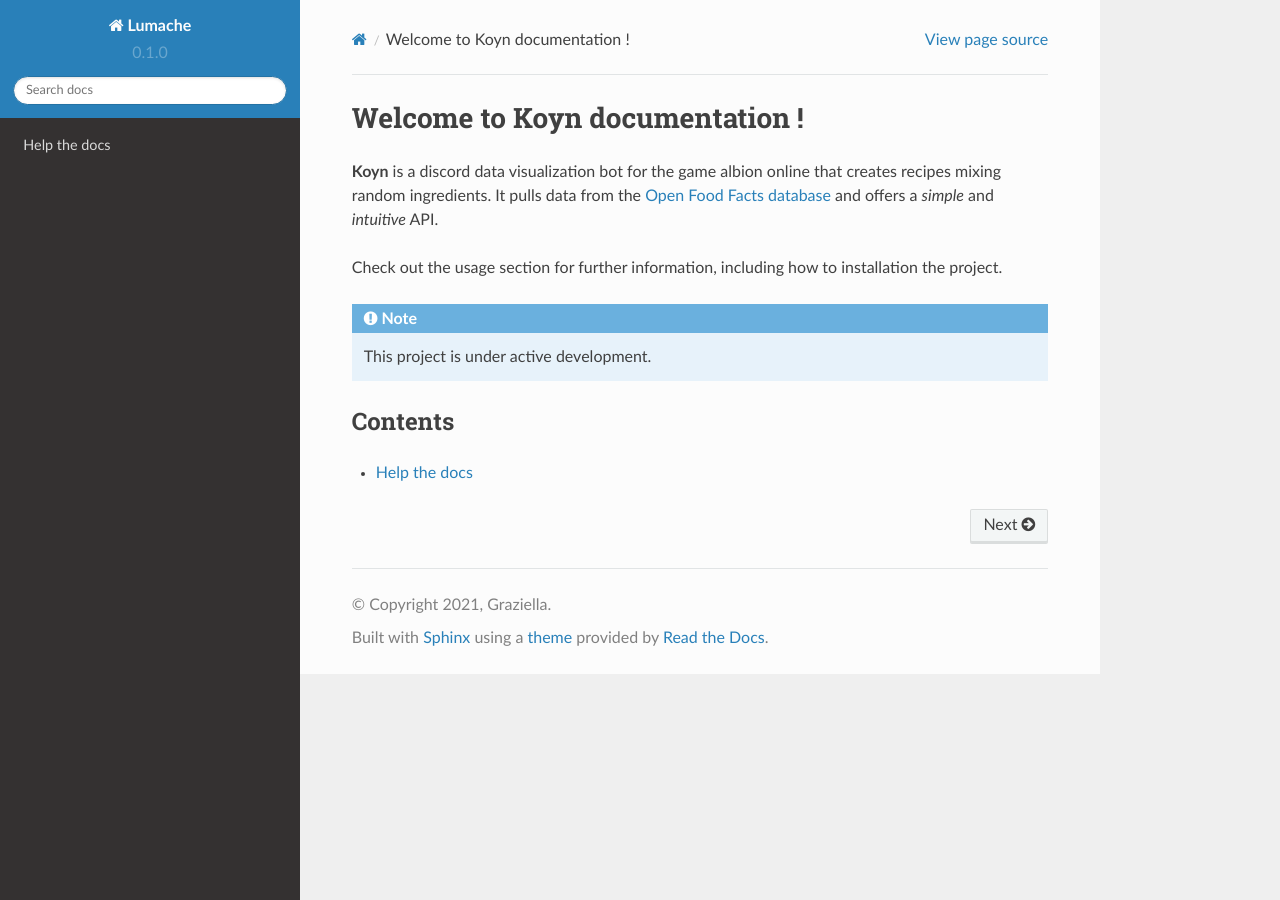
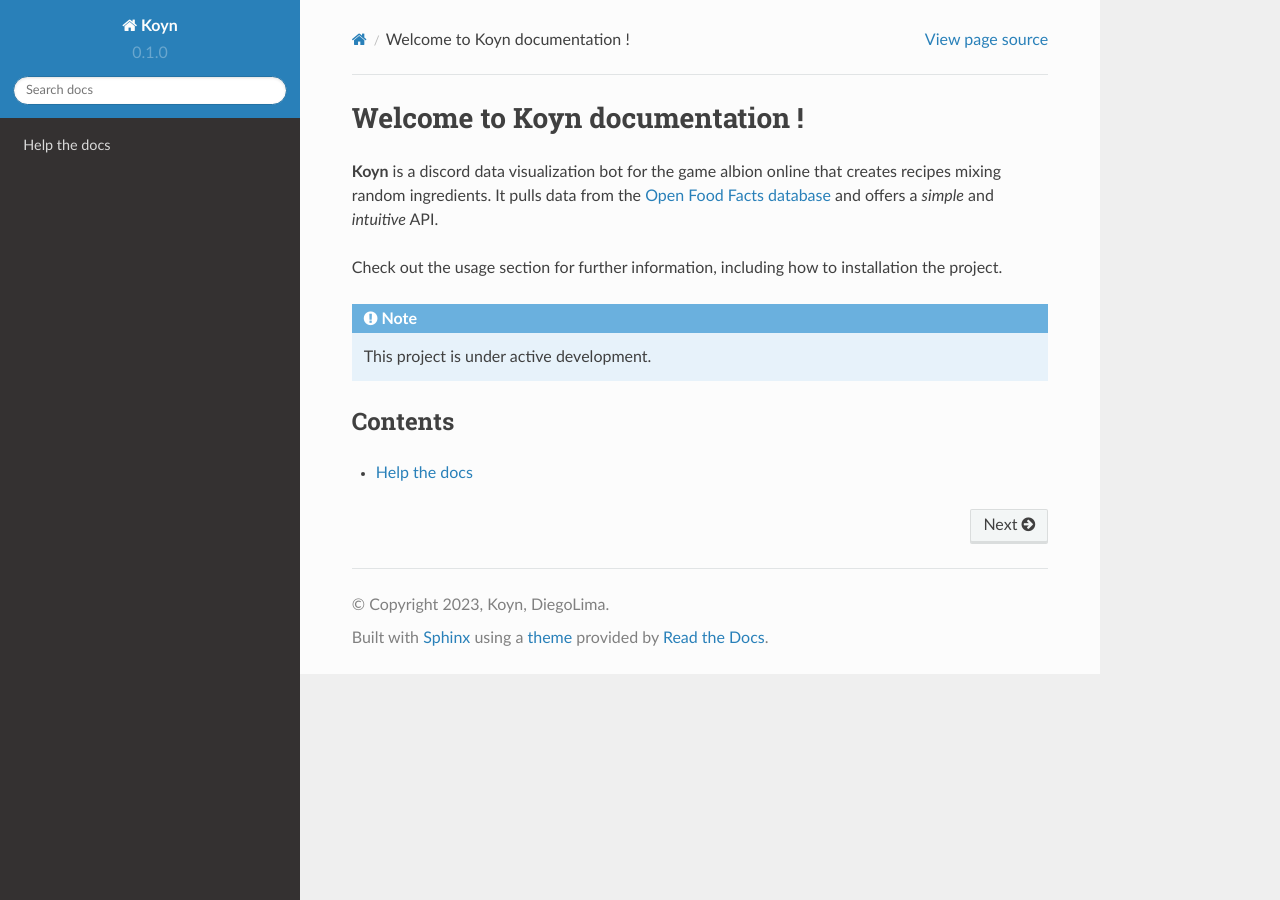
Before and after one commit to Kooyn/Docs, a Sphinx documentation site: the page built from docs/source/index.rst, in a window 1280 px wide. Built offline with Sphinx 7.4.7 and the Read the Docs theme 2.0.0, drawn with Linux system fonts in a browser that asks for light colours; pages that are not in the unit, such as notebooks, are missing from menus.

Commit message:
Update conf.py

```diff
--- a/docs/source/conf.py
+++ b/docs/source/conf.py
@@ -2,9 +2,9 @@
 
 # -- Project information
 
-project = 'Lumache'
-copyright = '2021, Graziella'
-author = 'Graziella'
+project = 'Koyn'
+copyright = '2023, Koyn, DiegoLima'
+author = 'DiegoLima'
 
 release = '0.1'
 version = '0.1.0'
```
